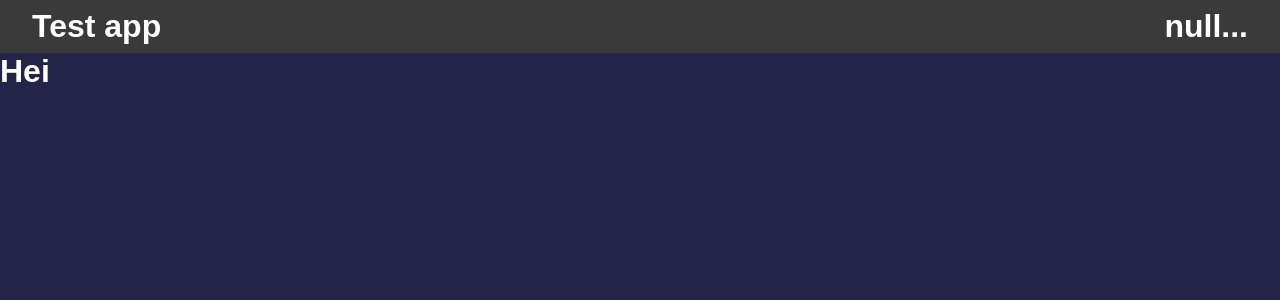
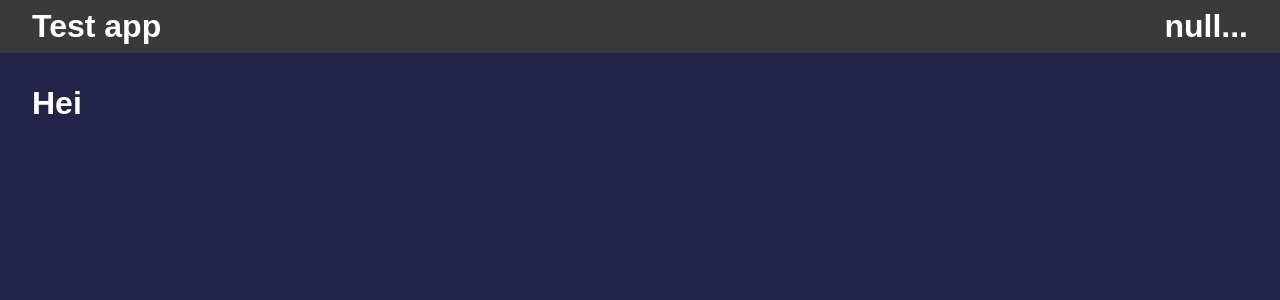
Before and after one commit to lucianowayand/react-with-web3, a React (Create React App) app: page / in a window 1280 px wide. Shown: the top 300 px of the page. Built offline with nearby package versions, Linux system fonts and the light colour scheme; what web3 would draw is missing.

Commit message:
style: adding margin to pages

```diff
--- a/src/App.js
+++ b/src/App.js
@@ -31,10 +31,13 @@ export default function App() {
   return (
     <BrowserRouter>
       <Navbar />
-      <Routes>
-        <Route path='/' element={<Home />} />
-        <Route path="*" element={<NotFound />} />
-      </Routes>
+      <div className="pages">
+        <Routes>
+          <Route path='/' element={<Home />} />
+          <Route path="*" element={<NotFound />} />
+        </Routes>
+      </div>
+
     </BrowserRouter>
 
 
--- a/src/index.css
+++ b/src/index.css
@@ -25,3 +25,7 @@ body{
   align-items: center;
   flex-direction: column;
 }
+
+.pages {
+  margin: 2rem;
+}
--- a/src/pages/home/index.js
+++ b/src/pages/home/index.js
@@ -1,12 +1,9 @@
-
-
 export default function Home(){
-
     return(
-        <>
+        <div>
             <h1>Hei</h1>
 
-        </>
+        </div>
 
     )
 }
```
